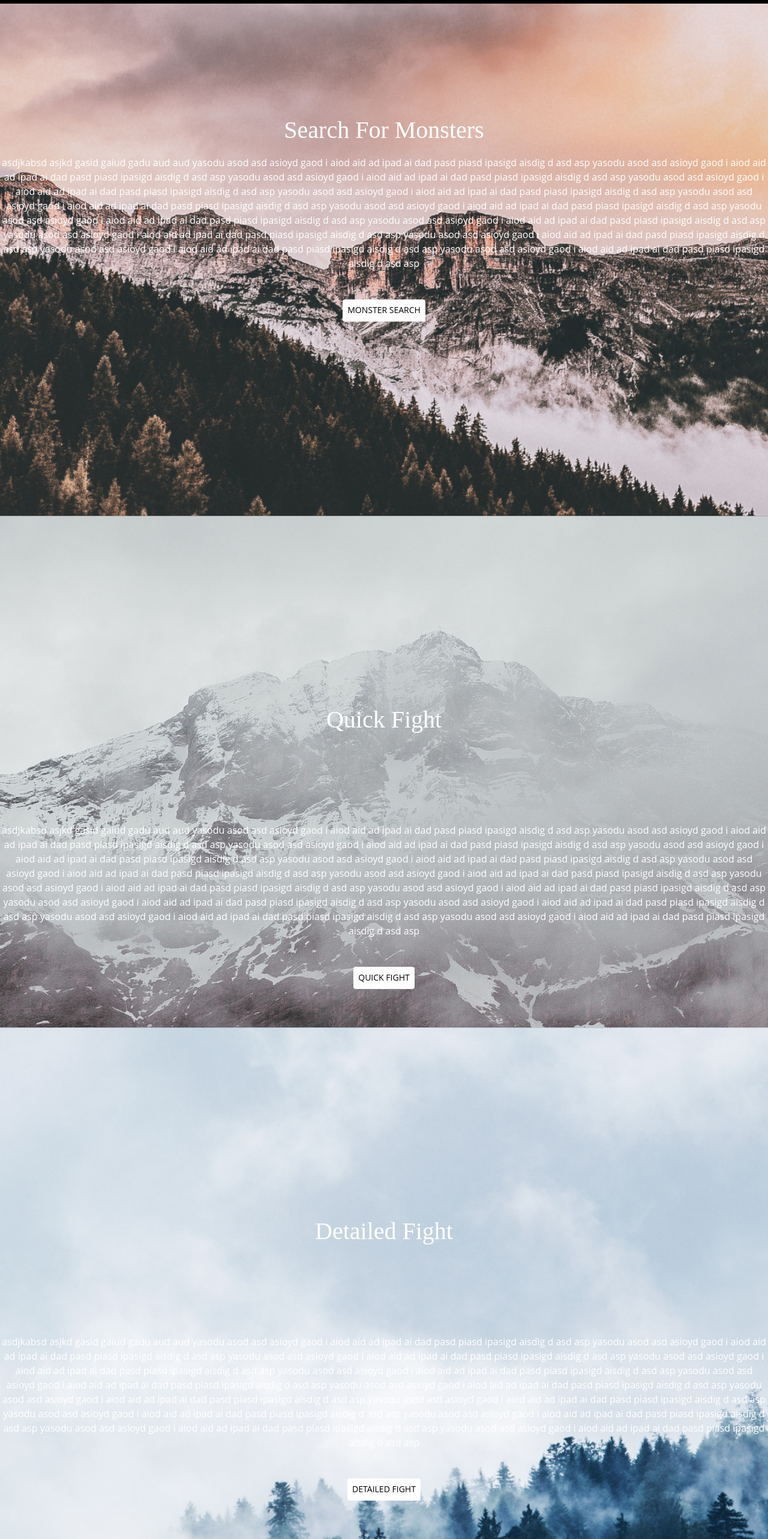
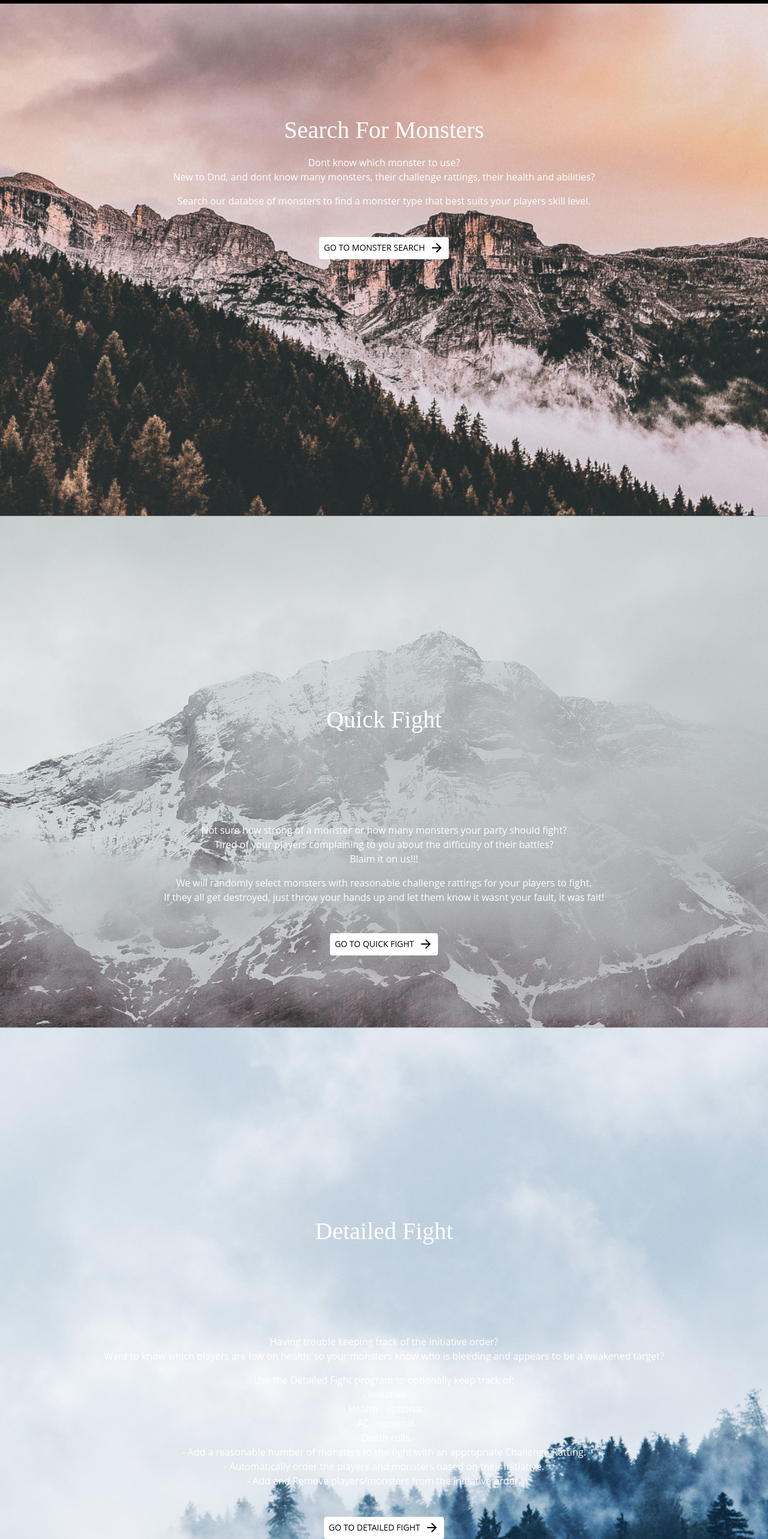
Before and after one commit to Adamdand/randomencounterapp, a React (Create React App) app in the folder client/randomencounter/: page / in a window 1280 px wide. Shown: the part 210-2776 px from the top of the page at 60% size. Built offline with nearby package versions, Linux system fonts and the light colour scheme; no server answers.

Commit message:
Update home page text

```diff
--- a/client/randomencounter/src/Pages/Home.tsx
+++ b/client/randomencounter/src/Pages/Home.tsx
@@ -2,6 +2,7 @@ import React from "react";
 import { Typography, Box, Button } from "@mui/material";
 import { makeStyles } from "@mui/styles";
 import { ParallaxBanner } from "react-scroll-parallax";
+import ArrowForwardIcon from '@mui/icons-material/ArrowForward';
 
 interface IProps {
   gameType: string;
@@ -28,6 +29,16 @@ const useStyle = makeStyles((theme) => ({
     maxLength: 13,
     minLength: 13,
   },
+  container:{
+    scrollSnapType: "y mandatory"
+  },
+  childText:{
+    backgroundColor: "transparent",
+    paddingTop: "40%",
+    scrollSnapAlign: "start",
+    paddingLeft:'40px',
+    paddingRight:'40px',
+  }
 }));
 
 const Home = (props: IProps) => {
@@ -61,6 +72,7 @@ const Home = (props: IProps) => {
           color: "white",
         }}
       >
+        <Box className={classes.container}>
         <ParallaxBanner
           layers={[
             {
@@ -74,7 +86,7 @@ const Home = (props: IProps) => {
                   sx={{
                     backgroundColor: "transparent",
                     paddingTop: "25%",
-                    scrollSnapType: "x mandatory",
+                    scrollSnapAlign: "start"
                   }}
                 >
                   <Typography variant="h1" sx={{ color: "white" }}>
@@ -87,37 +99,18 @@ const Home = (props: IProps) => {
             {
               children: (
                 <Box
-                  sx={{
-                    backgroundColor: "transparent",
-                    paddingTop: "40%",
-                    scrollSnapAlign: "start",
-                  }}
+                className={classes.childText}
                 >
                   <Typography
                     sx={{ backgroundColor: "transparent", color: "white" }}
                   >
-                    asdjkabsd asjkd gasid gaiud gadu aud aud yasodu asod asd
-                    asioyd gaod i aiod aid ad ipad ai dad pasd piasd ipasigd
-                    aisdig d asd asp yasodu asod asd asioyd gaod i aiod aid ad
-                    ipad ai dad pasd piasd ipasigd aisdig d asd asp yasodu asod
-                    asd asioyd gaod i aiod aid ad ipad ai dad pasd piasd ipasigd
-                    aisdig d asd asp yasodu asod asd asioyd gaod i aiod aid ad
-                    ipad ai dad pasd piasd ipasigd aisdig d asd asp yasodu asod
-                    asd asioyd gaod i aiod aid ad ipad ai dad pasd piasd ipasigd
-                    aisdig d asd asp yasodu asod asd asioyd gaod i aiod aid ad
-                    ipad ai dad pasd piasd ipasigd aisdig d asd asp yasodu asod
-                    asd asioyd gaod i aiod aid ad ipad ai dad pasd piasd ipasigd
-                    aisdig d asd asp yasodu asod asd asioyd gaod i aiod aid ad
-                    ipad ai dad pasd piasd ipasigd aisdig d asd asp yasodu asod
-                    asd asioyd gaod i aiod aid ad ipad ai dad pasd piasd ipasigd
-                    aisdig d asd asp yasodu asod asd asioyd gaod i aiod aid ad
-                    ipad ai dad pasd piasd ipasigd aisdig d asd asp yasodu asod
-                    asd asioyd gaod i aiod aid ad ipad ai dad pasd piasd ipasigd
-                    aisdig d asd asp yasodu asod asd asioyd gaod i aiod aid ad
-                    ipad ai dad pasd piasd ipasigd aisdig d asd asp yasodu asod
-                    asd asioyd gaod i aiod aid ad ipad ai dad pasd piasd ipasigd
-                    aisdig d asd asp
-                  </Typography>
+                    <Box> Dont know which monster to use?
+                    </Box>
+                    <Box >
+                      New to Dnd, and dont know many monsters, their challenge rattings, their health and abilities?</Box>
+                      <Box sx={{paddingTop:'16px'}}>Search our databse of monsters to find a monster type that best suits your players skill level.
+
+                      </Box></Typography>
                   <Button
                     sx={{
                       marginTop: "48px",
@@ -126,7 +119,8 @@ const Home = (props: IProps) => {
                     }}
                     onClick={goToMonsterSearch}
                   >
-                    Monster Search
+                    Go To Monster Search
+                    <ArrowForwardIcon sx={{paddingLeft:'8px'}}/>
                   </Button>
                 </Box>
               ),
@@ -135,6 +129,7 @@ const Home = (props: IProps) => {
           ]}
           style={{ aspectRatio: "3 / 2" }}
         />
+         </Box>
         <Box>
           {/* <Button onClick={goToMonsterSearch}>
             <Typography variant="h1" sx={{ color: "white" }}>
@@ -142,6 +137,8 @@ const Home = (props: IProps) => {
             </Typography>
           </Button> */}
         </Box>
+        <Box className={classes.container}>
+
         <ParallaxBanner
           layers={[
             {
@@ -160,32 +157,25 @@ const Home = (props: IProps) => {
             },
             {
               children: (
-                <Box sx={{ backgroundColor: "transparent", paddingTop: "40%" }}>
+                <Box className={classes.childText}>
                   <Typography
                     sx={{ backgroundColor: "transparent", color: "white" }}
                   >
-                    asdjkabsd asjkd gasid gaiud gadu aud aud yasodu asod asd
-                    asioyd gaod i aiod aid ad ipad ai dad pasd piasd ipasigd
-                    aisdig d asd asp yasodu asod asd asioyd gaod i aiod aid ad
-                    ipad ai dad pasd piasd ipasigd aisdig d asd asp yasodu asod
-                    asd asioyd gaod i aiod aid ad ipad ai dad pasd piasd ipasigd
-                    aisdig d asd asp yasodu asod asd asioyd gaod i aiod aid ad
-                    ipad ai dad pasd piasd ipasigd aisdig d asd asp yasodu asod
-                    asd asioyd gaod i aiod aid ad ipad ai dad pasd piasd ipasigd
-                    aisdig d asd asp yasodu asod asd asioyd gaod i aiod aid ad
-                    ipad ai dad pasd piasd ipasigd aisdig d asd asp yasodu asod
-                    asd asioyd gaod i aiod aid ad ipad ai dad pasd piasd ipasigd
-                    aisdig d asd asp yasodu asod asd asioyd gaod i aiod aid ad
-                    ipad ai dad pasd piasd ipasigd aisdig d asd asp yasodu asod
-                    asd asioyd gaod i aiod aid ad ipad ai dad pasd piasd ipasigd
-                    aisdig d asd asp yasodu asod asd asioyd gaod i aiod aid ad
-                    ipad ai dad pasd piasd ipasigd aisdig d asd asp yasodu asod
-                    asd asioyd gaod i aiod aid ad ipad ai dad pasd piasd ipasigd
-                    aisdig d asd asp yasodu asod asd asioyd gaod i aiod aid ad
-                    ipad ai dad pasd piasd ipasigd aisdig d asd asp yasodu asod
-                    asd asioyd gaod i aiod aid ad ipad ai dad pasd piasd ipasigd
-                    aisdig d asd asp
-                  </Typography>
+                    <Box>
+                    Not sure how strong of a monster or how many monsters your party should fight?
+
+                    </Box>
+                    <Box>
+                    Tired of your players complaining to you  about the difficulty of their battles?
+                    </Box>
+                    <Box>
+                    Blaim it on us!!!
+                    </Box>
+                    <Box sx={{paddingTop:'16px'}}>
+                    We will randomly select monsters with reasonable challenge rattings for your players to fight.
+                   </Box> <Box>
+                    If they all get destroyed, just throw your hands up and let them know it wasnt your fault, it was fait!
+                    </Box></Typography>
                   <Button
                     sx={{
                       marginTop: "48px",
@@ -194,7 +184,8 @@ const Home = (props: IProps) => {
                     }}
                     onClick={goToQuickFight}
                   >
-                    Quick Fight
+                    Go To Quick Fight
+                    <ArrowForwardIcon sx={{paddingLeft:'8px'}}/>
                   </Button>
                 </Box>
               ),
@@ -210,6 +201,8 @@ const Home = (props: IProps) => {
             </Typography>
           </Button> */}
         </Box>
+        </Box>
+        <Box className={classes.container}>
         <ParallaxBanner
           layers={[
             {
@@ -228,31 +221,30 @@ const Home = (props: IProps) => {
             },
             {
               children: (
-                <Box sx={{ backgroundColor: "transparent", paddingTop: "40%" }}>
+                <Box className={classes.childText}>
                   <Typography
                     sx={{ backgroundColor: "transparent", color: "white" }}
                   >
-                    asdjkabsd asjkd gasid gaiud gadu aud aud yasodu asod asd
-                    asioyd gaod i aiod aid ad ipad ai dad pasd piasd ipasigd
-                    aisdig d asd asp yasodu asod asd asioyd gaod i aiod aid ad
-                    ipad ai dad pasd piasd ipasigd aisdig d asd asp yasodu asod
-                    asd asioyd gaod i aiod aid ad ipad ai dad pasd piasd ipasigd
-                    aisdig d asd asp yasodu asod asd asioyd gaod i aiod aid ad
-                    ipad ai dad pasd piasd ipasigd aisdig d asd asp yasodu asod
-                    asd asioyd gaod i aiod aid ad ipad ai dad pasd piasd ipasigd
-                    aisdig d asd asp yasodu asod asd asioyd gaod i aiod aid ad
-                    ipad ai dad pasd piasd ipasigd aisdig d asd asp yasodu asod
-                    asd asioyd gaod i aiod aid ad ipad ai dad pasd piasd ipasigd
-                    aisdig d asd asp yasodu asod asd asioyd gaod i aiod aid ad
-                    ipad ai dad pasd piasd ipasigd aisdig d asd asp yasodu asod
-                    asd asioyd gaod i aiod aid ad ipad ai dad pasd piasd ipasigd
-                    aisdig d asd asp yasodu asod asd asioyd gaod i aiod aid ad
-                    ipad ai dad pasd piasd ipasigd aisdig d asd asp yasodu asod
-                    asd asioyd gaod i aiod aid ad ipad ai dad pasd piasd ipasigd
-                    aisdig d asd asp yasodu asod asd asioyd gaod i aiod aid ad
-                    ipad ai dad pasd piasd ipasigd aisdig d asd asp yasodu asod
-                    asd asioyd gaod i aiod aid ad ipad ai dad pasd piasd ipasigd
-                    aisdig d asd asp
+                    <Box>
+                    Having trouble keeping track of the initiative order?
+                    </Box><Box>
+                    Want to know which players are low on health, so your monsters know who is bleeding and appears to be a weakened target?
+                    </Box><Box sx={{paddingTop:'16px'}}>Use the Detailed Fight program to optionally keep track of:
+                    </Box> <Box>
+                    - Initiative
+                    </Box> <Box>
+                    - Health - optional.
+                    </Box> <Box>
+                    - AC - optional.
+                    </Box> <Box>
+                    - Death rolls.
+                    </Box> <Box>
+                    - Add a reasonable number of  monsters to the fight with an appropriate Challenge Ratting.
+                    </Box> <Box>
+                    - Automatically order the players and monsters based on their initiative.
+                    </Box> <Box>
+                    - Add and Remove players/monsters from the initiative order.
+                    </Box>
                   </Typography>
                   <Button
                     sx={{
@@ -262,7 +254,8 @@ const Home = (props: IProps) => {
                     }}
                     onClick={goToQuickFight}
                   >
-                    Detailed Fight
+                    Go To Detailed Fight
+                    <ArrowForwardIcon sx={{paddingLeft:'8px'}}/>
                   </Button>
                 </Box>
               ),
@@ -271,6 +264,7 @@ const Home = (props: IProps) => {
           ]}
           style={{ aspectRatio: "3 / 2" }}
         />
+        </Box>
         <Box>
           {/* <Button onClick={goToDetailedFight}>
             <Typography variant="h1" sx={{ color: "white" }}>
```
